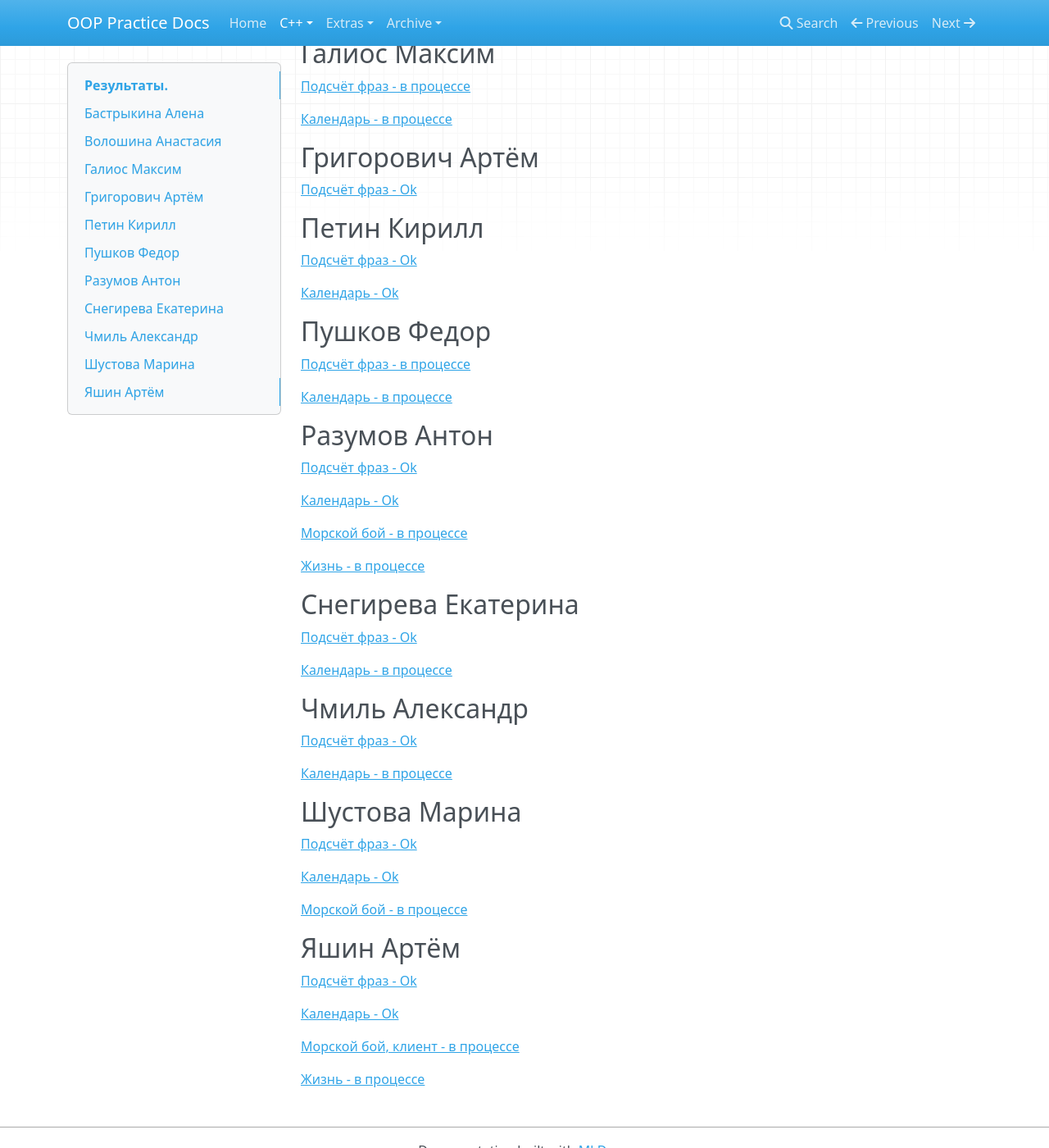
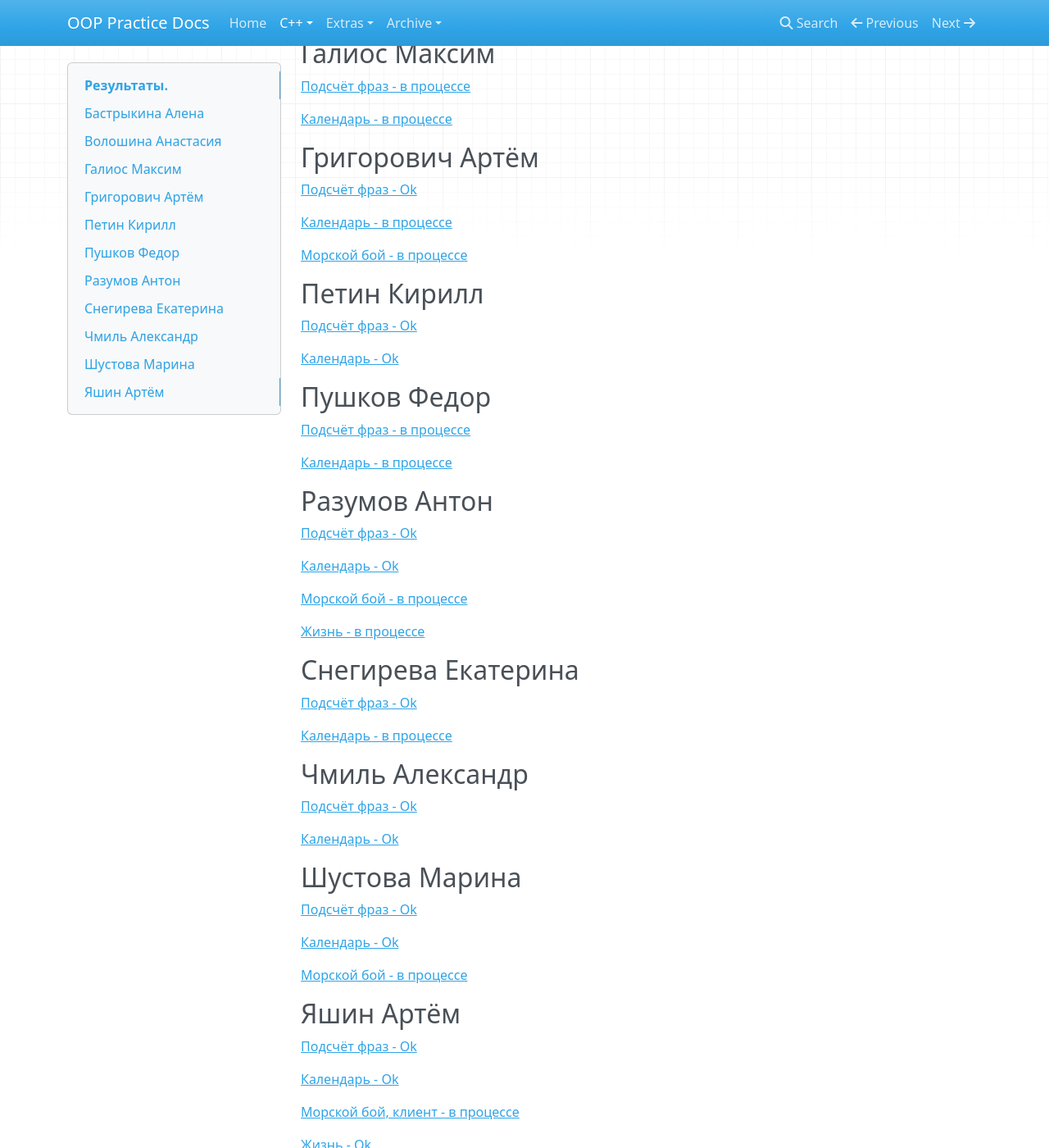
Before and after one commit to avoronkov/oop, an MkDocs documentation site: the page built from docs/2017.cpp/results.md, in a window 1280 px wide and 1400 px high, scrolled down 341 px. Shown: the whole window at 82% size. Built offline with MkDocs 1.6.1, drawn with Linux system fonts in a browser that asks for light colours; nearby versions of some CDN libraries; old or Windows-style settings are respelled for this version of MkDocs.

Commit message:
update results

```diff
--- a/docs/2017.cpp/results.md
+++ b/docs/2017.cpp/results.md
@@ -21,6 +21,10 @@
 ## Григорович Артём
 
 [Подсчёт фраз - Ok](/2017.cpp/results/grigorovich/)
+
+[Календарь - в процессе](/2017.cpp/results/grigorovich/#2)
+
+[Морской бой - в процессе](/2017.cpp/results/grigorovich/#3)
 
 ## Петин Кирилл
 
@@ -54,7 +58,7 @@
 
 [Подсчёт фраз - Ok](/2017.cpp/results/chmil/)
 
-[Календарь - в процессе](/2017.cpp/results/chmil/#2)
+[Календарь - Ok](/2017.cpp/results/chmil/#2)
 
 ## Шустова Марина
 
@@ -72,4 +76,4 @@
 
 [Морской бой, клиент - в процессе](/2017.cpp/results/yashin/#3)
 
-[Жизнь - в процессе](/2017.cpp/results/yashin/#4)
+[Жизнь - Ok](/2017.cpp/results/yashin/#4)
```
Also changed, not shown: docs/2017.cpp/results/chmil.md (+3 -3 lines), docs/2017.cpp/results/grigorovich.md (+8 -0 lines), docs/2017.cpp/results/yashin.md (+4 -2 lines).
